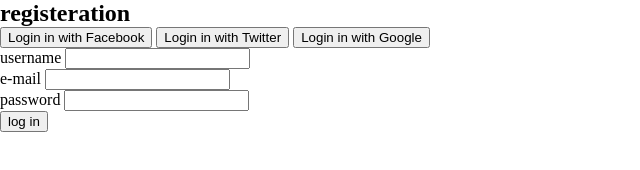
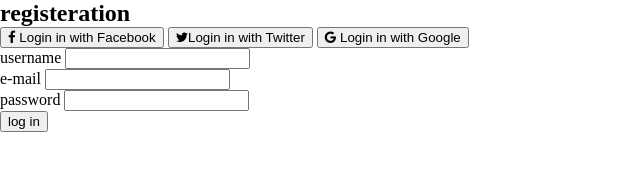
Before and after one commit to pyeonm30/pymViewWorkspace, a plain HTML site: page Ex05_로그인화면/index.html in a window 1280 px wide. Shown: the whole page, without its empty margins (0-640 px from the left). Drawn offline with Linux system fonts and the light colour scheme.

Commit message:
Update index.html

```diff
--- a/Ex05_로그인화면/index.html
+++ b/Ex05_로그인화면/index.html
@@ -13,9 +13,9 @@
     <div class="login-form">
       <h2>registeration</h2>
       <div class="sns-login">
-        <button class="btn">Login in with Facebook</button>
-        <button class="btn">Login in with Twitter</button>
-        <button class="btn">Login in with Google</button>
+        <button class="btn facebook"> <i class="fa fa-facebook"></i> Login in with Facebook</button>
+        <button class="btn twitter"> <i class="fa fa-twitter"></i>Login in with Twitter</button>
+        <button class="btn google"><i class="fa fa-google"></i> Login in with Google</button>
       </div>
       <div class="field">
         <label>username</label>
```
